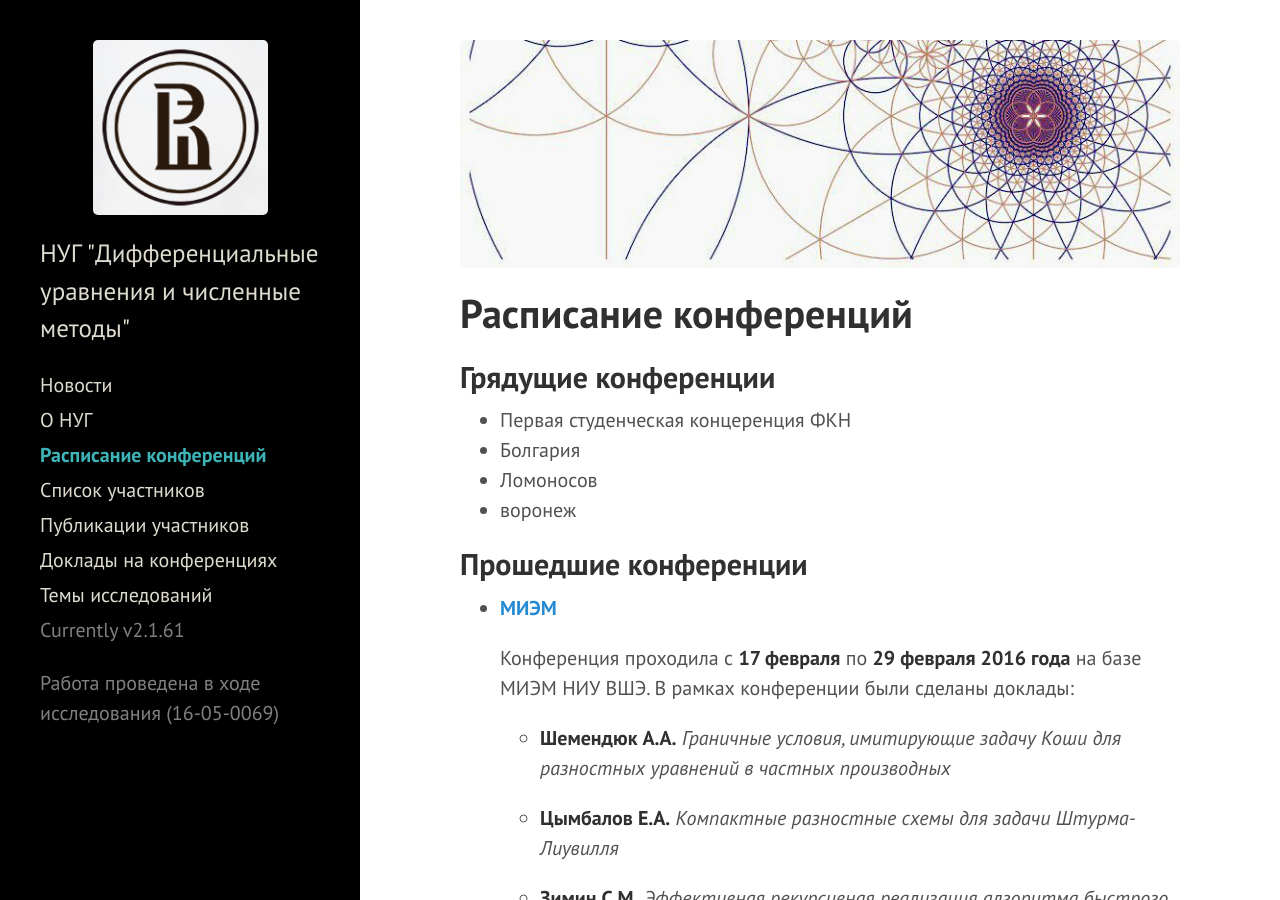
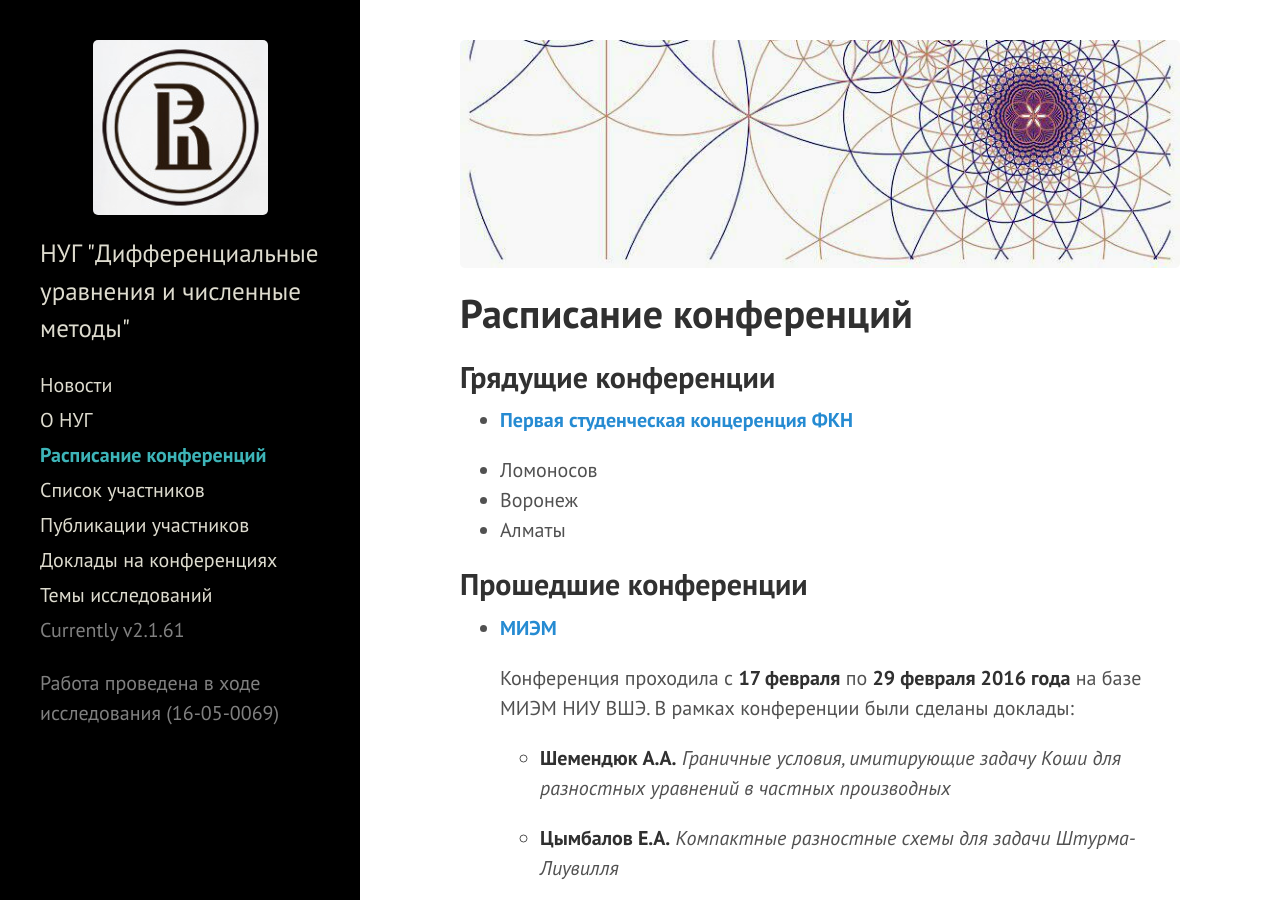
Before and after one commit to hsemmsg/hsemmsg.github.io, a Jekyll site: the page built from conferences.md, in a window 1280 px wide and 900 px high. Built offline with Jekyll 4.4.1, drawn with Linux system fonts in a browser that asks for light colours; comment, search, counter and statistics services are not loaded.

Commit message:
Minor fixes

```diff
--- a/conferences.md
+++ b/conferences.md
@@ -6,24 +6,25 @@
 
 ## Грядущие конференции
 
-+ Первая студенческая концеренция ФКН
-+ Болгария
++ **[Первая студенческая концеренция ФКН](https://cs.hse.ru/tutor/stud_conf2016/)**
+
 + Ломоносов
-+ воронеж
++ Воронеж
++ Алматы
 
 ## Прошедшие конференции
 
-+ **[МИЭМ](https://miem.hse.ru/armntk)**
+* **[МИЭМ](https://miem.hse.ru/armntk)**
 
   Конференция проходила с **17 февраля** по **29 февраля 2016 года** на базе МИЭМ НИУ ВШЭ. В рамках конференции были сделаны доклады:
 
-    + **Шемендюк А.А.** _Граничные условия, имитирующие задачу Коши для     разностных уравнений в частных производных_
+    * **Шемендюк А.А.** _Граничные условия, имитирующие задачу Коши для     разностных уравнений в частных производных_
 
-    + **Цымбалов Е.А.** _Компактные разностные схемы для задачи Штурма-Лиувилля_
+    * **Цымбалов Е.А.** _Компактные разностные схемы для задачи Штурма-Лиувилля_
 
-    + **Зимин С.М.** _Эффективная рекурсивная реализация алгоритма быстрого вычисления семейства дискретных сверток_
+    * **Зимин С.М.** _Эффективная рекурсивная реализация алгоритма быстрого вычисления семейства дискретных сверток_
 
 
-+ **[Тихоновские чтения](https://cs.msu.ru/tikhonov_readings2015)**
+* **[Тихоновские чтения](https://cs.msu.ru/tikhonov_readings2015)**
 
   Конференция проходила с **26 октября** по **2 ноября** на базе ВМК МГУ. В секции _"Теория дифференциальных уравнений"_ **Бодровым А.Г.** и **Никитиным А.А.** был сделан доклад _«Различные замыкания пространственных моментов в системе интегро-дифференциальных уравнений»_.
```
